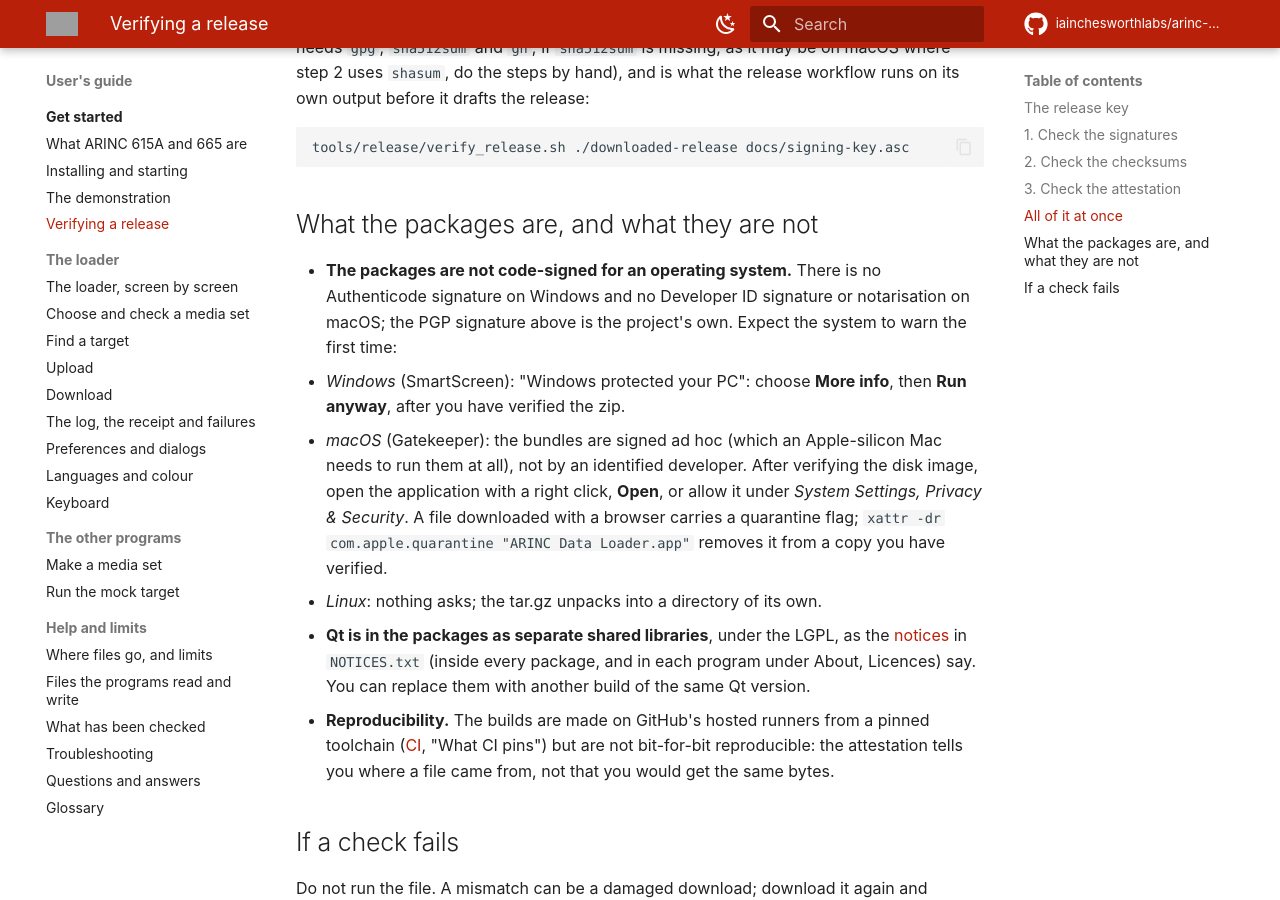
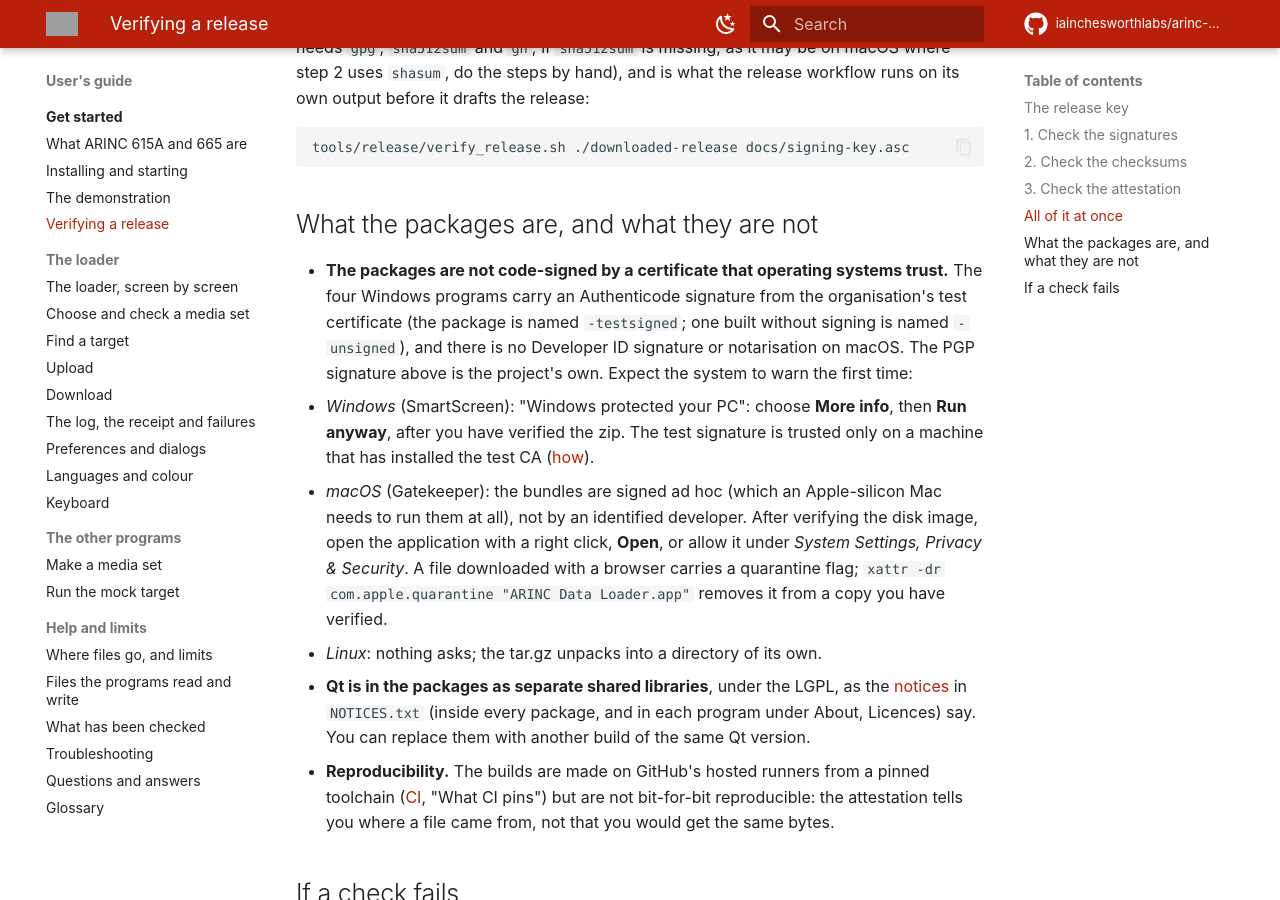
Before and after one commit to iainchesworthlabs/arinc-data-loader, an MkDocs documentation site: the page built from docs/verifying-releases.md, in a window 1280 px wide and 900 px high, scrolled down 2555 px. Built offline with MkDocs 1.6.1 and Material for MkDocs 9.7.7, drawn with Linux system fonts in a browser that asks for light colours; comment, search, counter and statistics services are not loaded; grey boxes are pictures that could not be loaded.

Commit message:
Allow test-signed Windows programs in a final release
The Release workflow no longer refuses SIGN_WINDOWS=test for a final
version. The project keeps test signing until it has a production
certificate. The release and verification pages say so.

Signed-off-by: Iain Chesworth <iain.chesworth@gmail.com>

```diff
--- a/docs/verifying-releases.md
+++ b/docs/verifying-releases.md
@@ -100,11 +100,15 @@
 
 ## What the packages are, and what they are not
 
-- **The packages are not code-signed for an operating system.** There is no Authenticode signature on
-  Windows and no Developer ID signature or notarisation on macOS; the PGP signature above is the
-  project's own. Expect the system to warn the first time:
+- **The packages are not code-signed by a certificate that operating systems trust.** The four
+  Windows programs carry an Authenticode signature from the organisation's test certificate (the
+  package is named `-testsigned`; one built without signing is named `-unsigned`), and there is no
+  Developer ID signature or notarisation on macOS. The PGP signature above is the project's own.
+  Expect the system to warn the first time:
   - *Windows* (SmartScreen): "Windows protected your PC": choose **More info**, then **Run anyway**,
-    after you have verified the zip.
+    after you have verified the zip. The test signature is trusted only on a machine that has
+    installed the test CA
+    ([how](https://github.com/iainchesworthlabs/icl-common-infra/blob/develop/docs/test-signing.md)).
   - *macOS* (Gatekeeper): the bundles are signed ad hoc (which an Apple-silicon Mac needs to run them
     at all), not by an identified developer. After verifying the disk image, open the application
     with a right click, **Open**, or allow it under *System Settings, Privacy & Security*. A file
```
Also changed, not shown: docs/releasing.md (+1 -2 lines), 1 other file.
